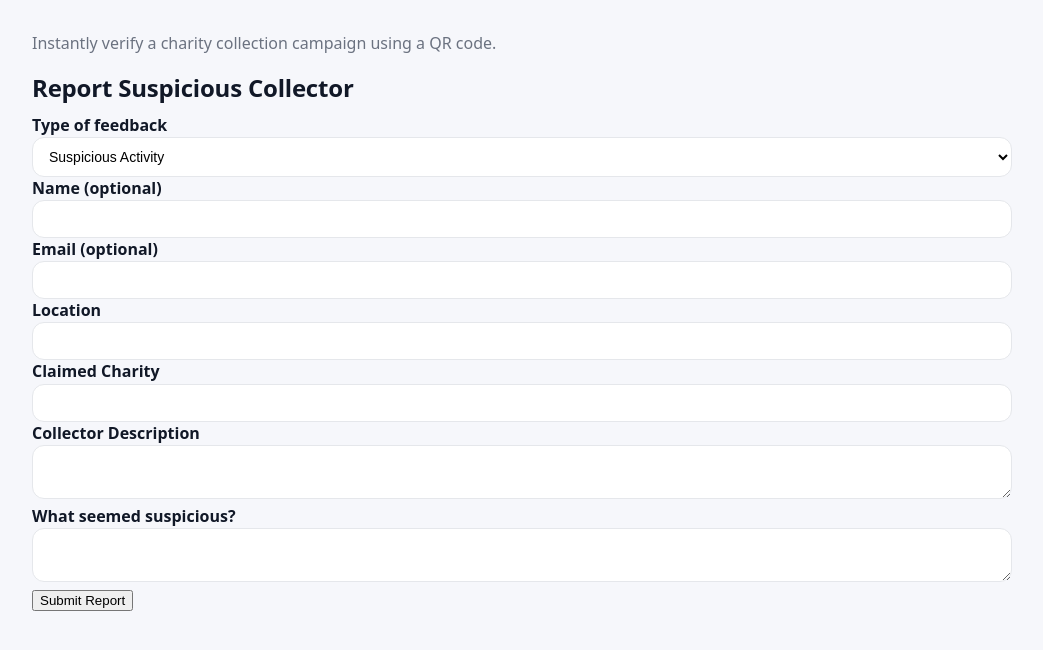
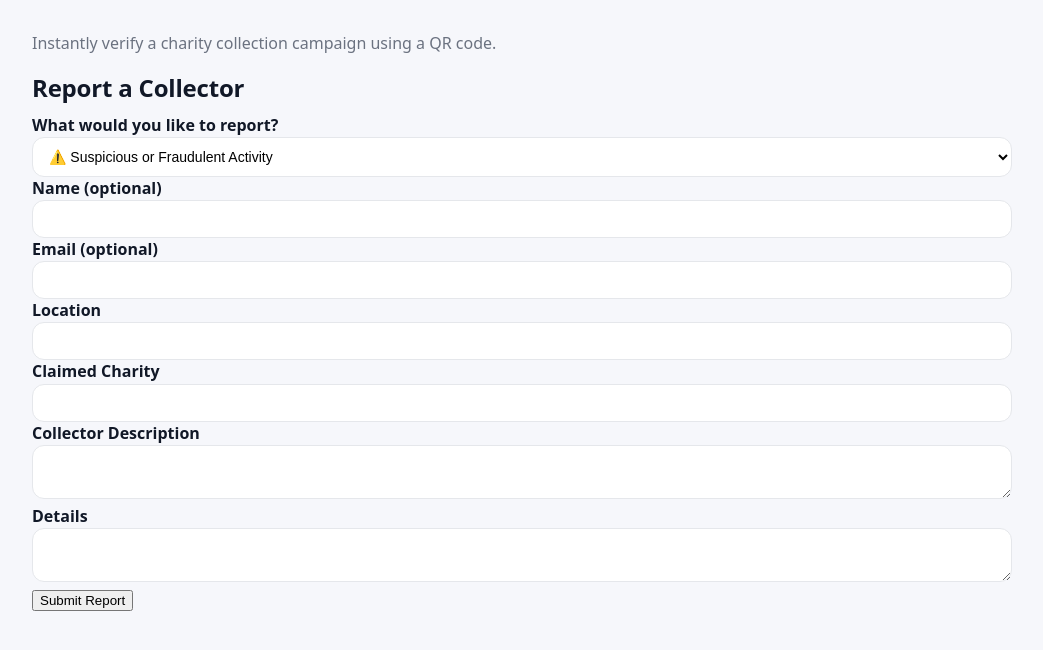
Before and after one commit to joyewole/doorstep-charity-verification, a Flask app: page /report-suspicious in a window 1280 px wide. Shown: the part 68-718 px from the top of the page, without its empty margins (118-1161 px from the left). Run offline with Flask 3, Linux system fonts and the light colour scheme.

Commit message:
Improve report form UX to support both suspicious and genuine collector feedback

```diff
--- a/app/templates/home.html
+++ b/app/templates/home.html
@@ -10,8 +10,8 @@
 
     <div class="card">
       <h2>Stay Safe 🚨</h2>
-      <p>Report suspicious collectors to help prevent fraud in your area.</p>
-      <a class="btn" href="/report-suspicious">Report Suspicious Activity</a>
+      <p>Report suspicious activity or share feedback about genuine collectors.</p>
+      <a class="btn" href="/report-suspicious">Report a Collector</a>
     </div>
 
     <div class="card">
--- a/app/templates/report_suspicious.html
+++ b/app/templates/report_suspicious.html
@@ -1,14 +1,14 @@
 {% extends "base.html" %}
 
 {% block content %}
-<h2>Report Suspicious Collector</h2>
+<h2>Report a Collector</h2>
 
 <form method="POST">
-  <label>Type of feedback</label>
+  <label>What would you like to report?</label>
   <select name="feedback_type">
-    <option value="suspicious">Suspicious Activity</option>
-    <option value="genuine">Genuine Collector</option>
-  </select>
+  <option value="suspicious">⚠️ Suspicious or Fraudulent Activity</option>
+  <option value="genuine">✅ Genuine / Trusted Collector</option>
+</select>
 
   <label>Name (optional)</label>
   <input type="text" name="reporter_name">
@@ -25,7 +25,20 @@
   <label>Collector Description</label>
   <textarea name="collector_description"></textarea>
 
-  <label>What seemed suspicious?</label>
+  <script>
+    const select = document.getElementById("feedback_type");
+    const label = document.getElementById("details-label");
+
+    select.addEventListener("change", function () {
+      if (this.value === "genuine") {
+        label.textContent = "What made the collector seem genuine?";
+      } else {
+        label.textContent = "What seemed suspicious?";
+      }
+    });
+  </script>
+
+  <label>Details</label>
   <textarea name="description" required></textarea>
 
   <button type="submit">Submit Report</button>
```
